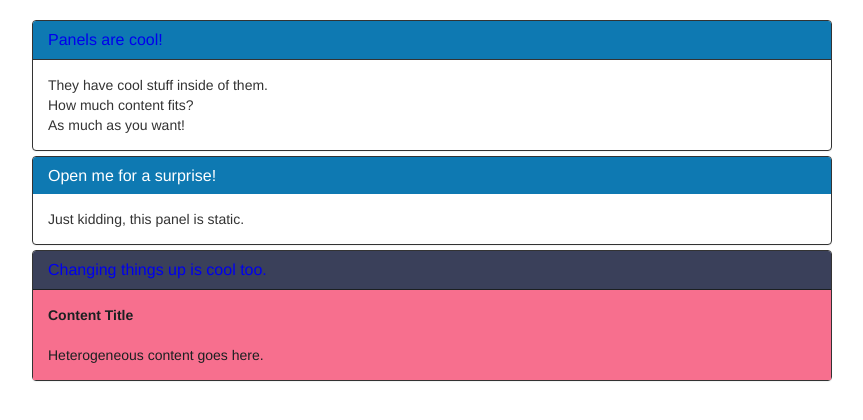
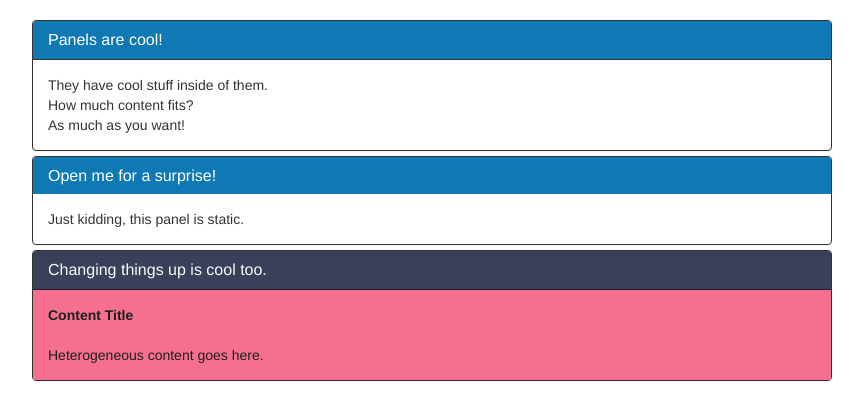
Before and after one commit to dictyBase/dicty-components-panel, a React (Create React App) app: page / in a window 1280 px wide. Shown: the top 420 px of the page, without its empty margins (208-1071 px from the left). Built offline with nearby package versions, Linux system fonts and the light colour scheme.

Commit message:
change PanelTitle to use headerTextColor from theme

```diff
--- a/src/Components/PanelTitle.js
+++ b/src/Components/PanelTitle.js
@@ -6,7 +6,7 @@ const Title = styled.h3`
   margin-top: 0;
   margin-bottom: 0;
   font-size: 16px;
-  color: inherit;
+  color: ${ props => props.theme.headerTextColor };
   font-family: inherit;
   font-weight: 500;
   line-height: 1.1;
@@ -15,6 +15,7 @@ const Title = styled.h3`
 export const A = styled.a`
   text-decoration: none;
   background-color: transparent;
+  color: ${ props => props.theme.headerTextColor };
 
   &:visited {
     color: ${ props => props.theme.headerTextColor };
```
